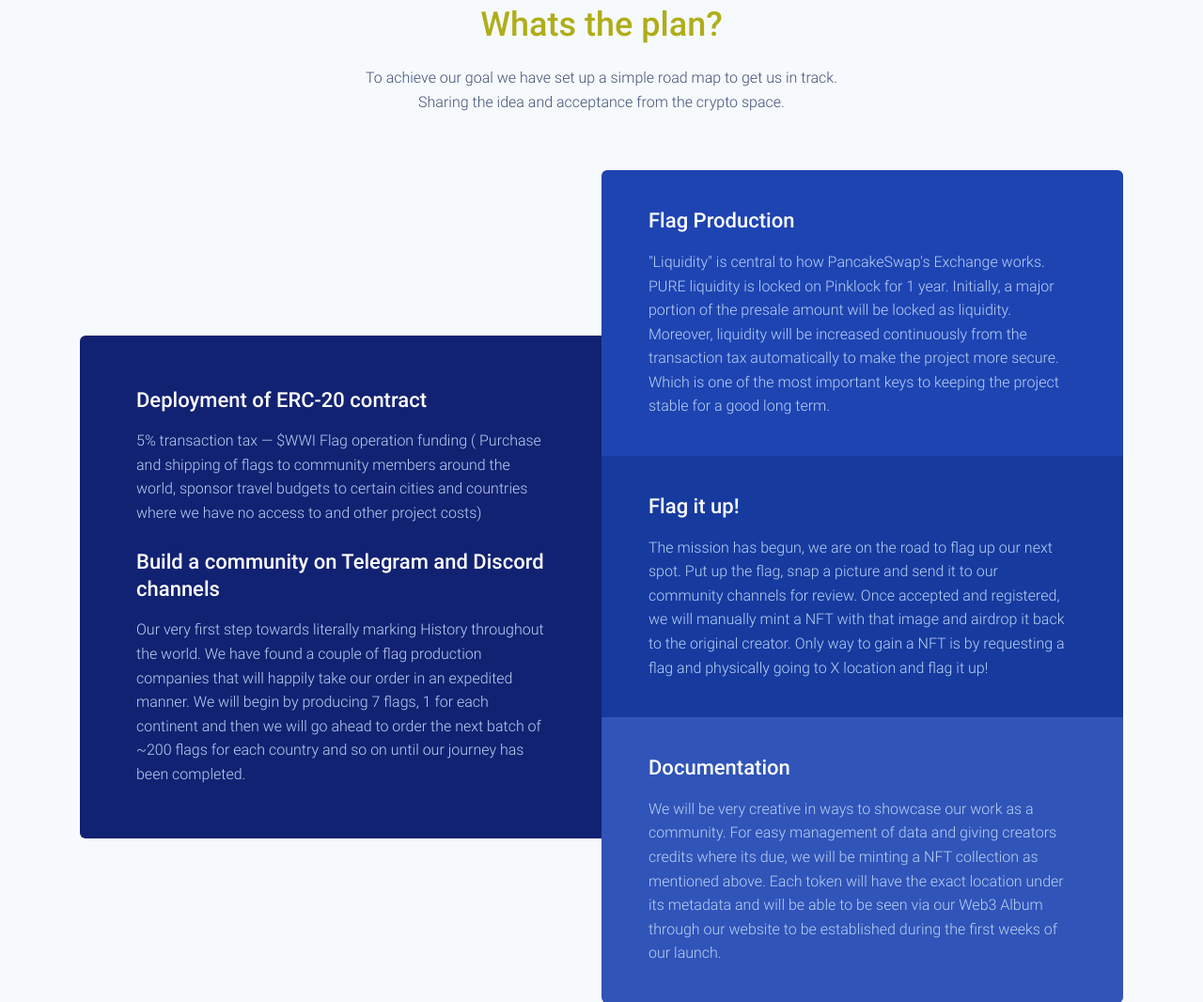
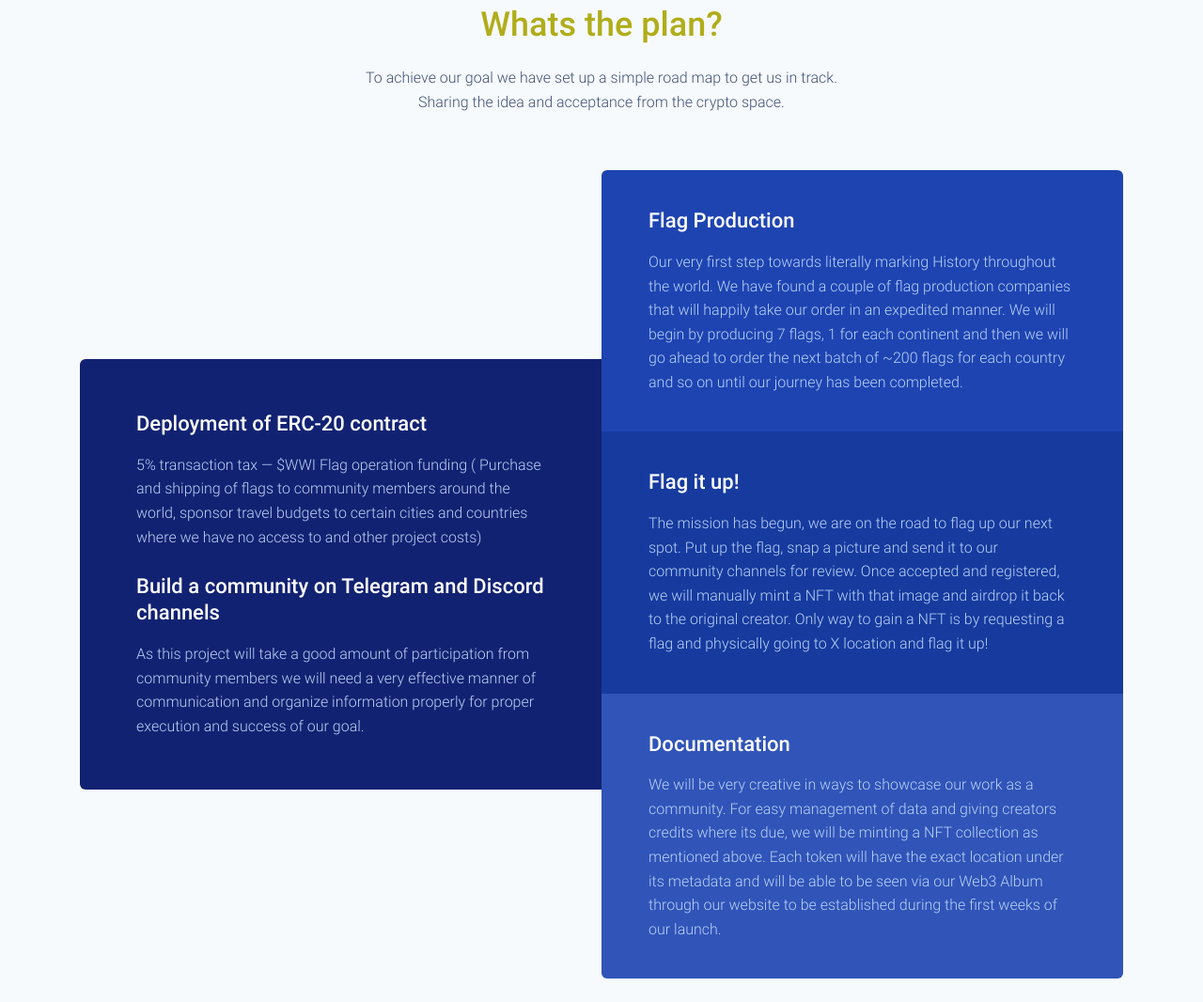
Before and after one commit to worldwideinu/worldwideinu, a plain HTML site: page index.html in a window 1280 px wide. Shown: the part 2090-3156 px from the top of the page at 94% size. Drawn offline with Linux system fonts and the light colour scheme.

Commit message:
Add files via upload

```diff
--- a/index.html
+++ b/index.html
@@ -216,10 +216,9 @@
                                     <br>
                                     <h4 class="title title-md">Build a community on Telegram and Discord channels</h4>
                                     <ul class="list list-dot">
-                                        <p>Our very first step towards literally marking History throughout the world. We have found a couple of
-                                            flag production companies that will happily take our order in an expedited manner. We will begin by producing 7 flags,
-                                            1 for each continent and then we will go ahead to order the next batch
-                                            of ~200 flags for each country and so on until our journey has been completed.</p>
+                                        <p>As this project will take a good amount of participation from community members we
+                                            will need a very effective manner of communication and organize
+                                            information properly for proper execution and success of our goal.</p>
                                 </div>
                             </div><!-- .col -->
 
@@ -228,10 +227,10 @@
                                     <div class="feature boxed bg-white-2">
                                         <div class="feature-text">
                                             <h4 class="title title-md">Flag Production</h4>
-                                            <p>"Liquidity" is central to how PancakeSwap's Exchange works. PURE liquidity is locked on Pinklock for 1 year.
-                                                Initially, a major portion of the presale amount will be locked as liquidity. Moreover,
-                                                liquidity will be increased continuously from the transaction tax automatically to make the project more secure.
-                                                Which is one of the most important keys to keeping the project stable for a good long term.</p>
+                                            <p>Our very first step towards literally marking History throughout the world. We have found a
+                                                couple of flag production companies that will happily take our order in an expedited manner.
+                                                We will begin by producing 7 flags, 1 for each continent and then we will go ahead to
+                                                order the next batch of ~200 flags for each country and so on until our journey has been completed.</p>
                                         </div>
                                     </div>
                                     <div class="feature boxed bg-black-10">
```
